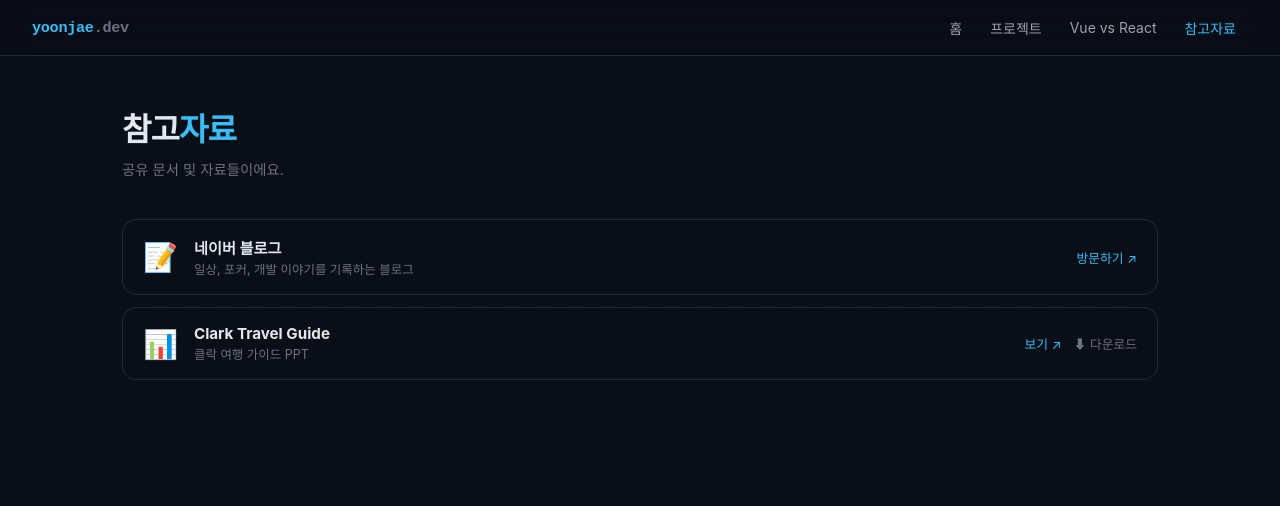
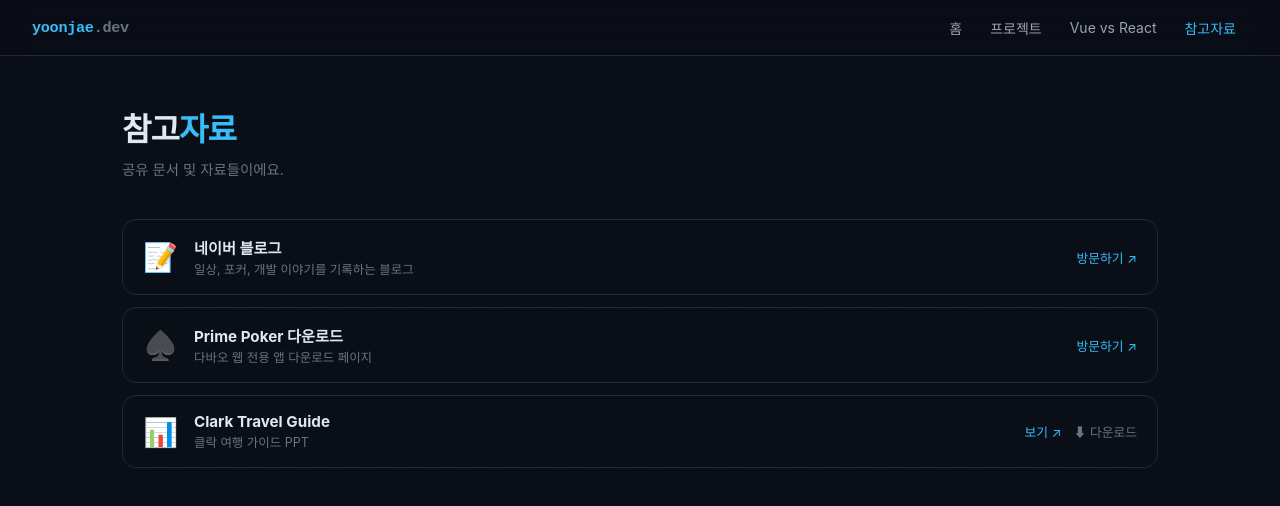
Before and after one commit to jh-desktop/my-site, a React (Vite) app: page /docs in a window 1280 px wide. Shown: the top 506 px of the page. Built offline with nearby package versions, Linux system fonts and the light colour scheme.

Commit message:
feat: Prime Poker 다운로드 링크 참고자료 추가

```diff
--- a/src/pages/DocsPage.jsx
+++ b/src/pages/DocsPage.jsx
@@ -15,6 +15,13 @@ const LINKS = [
     desc: '일상, 포커, 개발 이야기를 기록하는 블로그',
     url: 'https://blog.naver.com/yoonja_dwan',
     icon: '📝',
+  },
+  {
+    id: 'prime1',
+    title: 'Prime Poker 다운로드',
+    desc: '다바오 웹 전용 앱 다운로드 페이지',
+    url: 'https://muz.so/Prime1',
+    icon: '♠️',
   },
 ]
 
```
